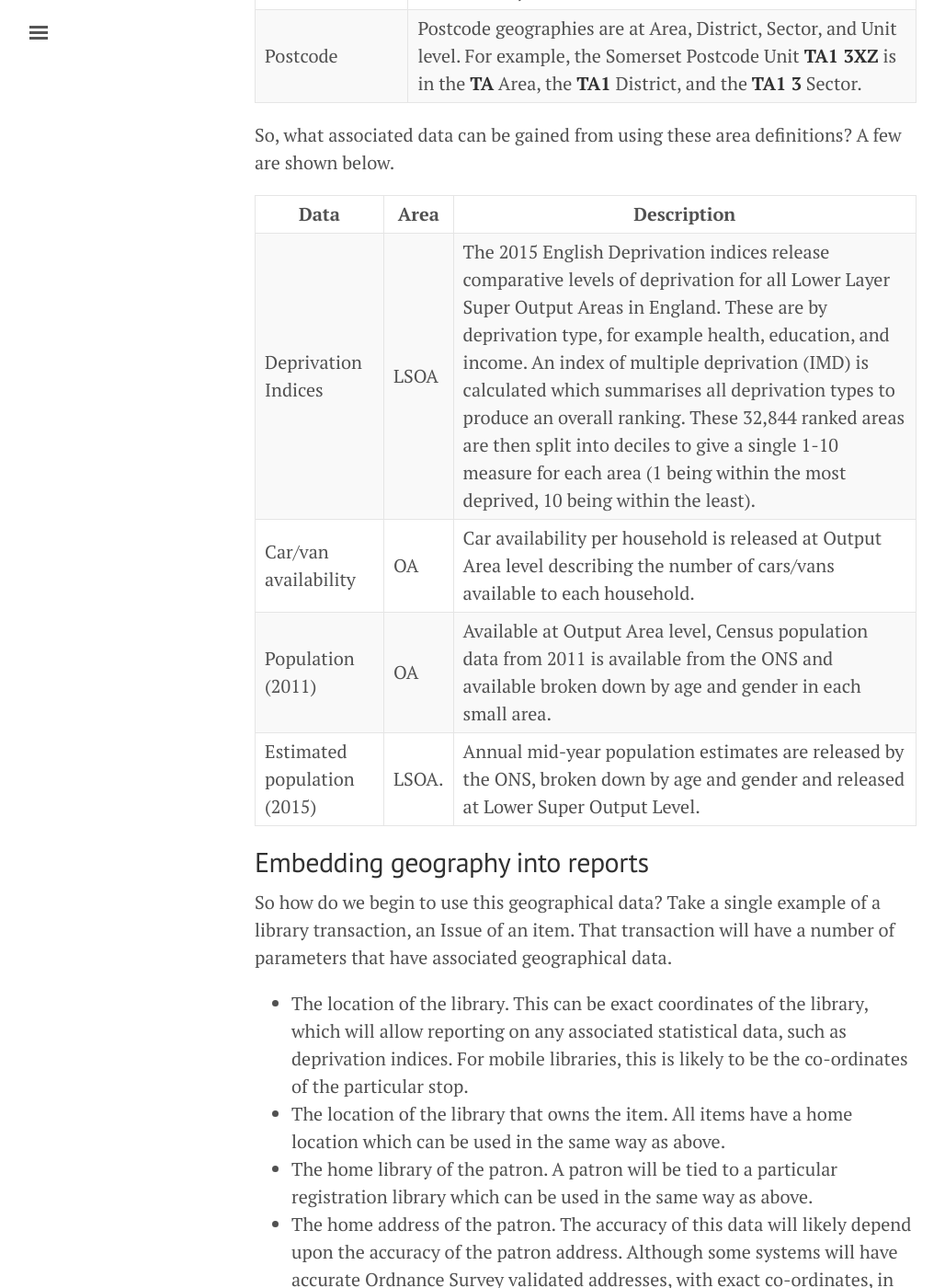
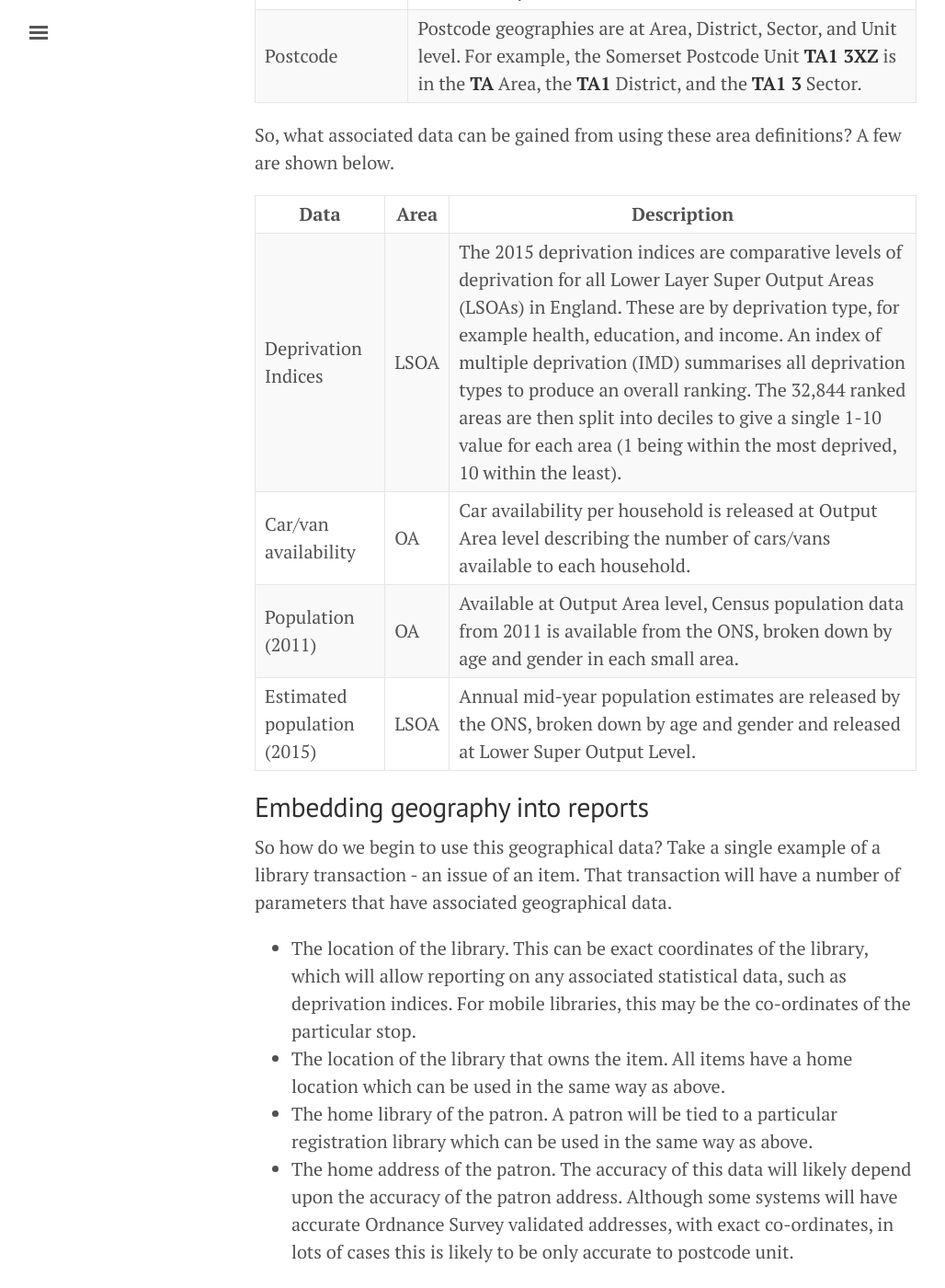
Before and after one commit to LibrariesWest/librarieswest.github.io, a Jekyll site: the page built from _posts/2016-11-21-reporting-geography.md, in a window 1280 px wide and 1400 px high, scrolled down 2696 px. Shown: the whole window at 92% size, without its empty margins (3-1031 px from the left). Built offline with Jekyll 4.4.1, drawn with Linux system fonts in a browser that asks for light colours; some of the changed text lies outside the part shown.

Commit message:
Update to geography post

```diff
--- a/_posts/2016-11-21-reporting-geography.md
+++ b/_posts/2016-11-21-reporting-geography.md
@@ -8,7 +8,7 @@ LibrariesWest is a consortium of 7 library services: Bath and North East Somerse
 
 ## LibrariesWest authority types
 
-Not only are these different local authorities, but they are different authority **types**, with very different geographical size, population, and demographics.  LibrariesWest is made up of 2 County Councils and 5 Unitary Authorities.
+Not only are these different local authorities, but they are different authority **types**, with very different size, population, and demographics.  LibrariesWest is made up of 2 County Councils and 5 Unitary Authorities.
 
 | Authority | Type | Population | Area (hectares) |
 | --------- | ---- | ---------- | --------------- |
@@ -45,20 +45,20 @@ So, what associated data can be gained from using these area definitions? A few
 
 | Data | Area | Description |
 | ---- | ---- | ----------- |
-| Deprivation Indices | LSOA | The 2015 English Deprivation indices release comparative levels of deprivation for all Lower Layer Super Output Areas in England.  These are by deprivation type, for example health, education, and income.  An index of multiple deprivation (IMD) is calculated which summarises all deprivation types to produce an overall ranking.  These 32,844 ranked areas are then split into deciles to give a single 1-10 measure for each area (1 being within the most deprived, 10 being within the least). |
+| Deprivation Indices | LSOA | The 2015 deprivation indices are comparative levels of deprivation for all Lower Layer Super Output Areas (LSOAs) in England.  These are by deprivation type, for example health, education, and income.  An index of multiple deprivation (IMD) summarises all deprivation types to produce an overall ranking.  The 32,844 ranked areas are then split into deciles to give a single 1-10 value for each area (1 being within the most deprived, 10 within the least). |
 | Car/van availability | OA | Car availability per household is released at Output Area level describing the number of cars/vans available to each household. |
-| Population (2011) | OA | Available at Output Area level, Census population data from 2011 is available from the ONS and available broken down by age and gender in each small area. |
-| Estimated population (2015) | LSOA. | Annual mid-year population estimates are released by the ONS, broken down by age and gender and released at Lower Super Output Level. |
+| Population (2011) | OA | Available at Output Area level, Census population data from 2011 is available from the ONS, broken down by age and gender in each small area. |
+| Estimated population (2015) | LSOA | Annual mid-year population estimates are released by the ONS, broken down by age and gender and released at Lower Super Output Level. |
 
 ## Embedding geography into reports
 
-So how do we begin to use this geographical data?  Take a single example of a library transaction, an Issue of an item.  That transaction will have a number of parameters that have associated geographical data.
+So how do we begin to use this geographical data?  Take a single example of a library transaction  - an issue of an item.  That transaction will have a number of parameters that have associated geographical data.
 
-- The location of the library.  This can be exact coordinates of the library, which will allow reporting on any associated statistical data, such as deprivation indices.  For mobile libraries, this is likely to be the co-ordinates of the particular stop.
+- The location of the library.  This can be exact coordinates of the library, which will allow reporting on any associated statistical data, such as deprivation indices.  For mobile libraries, this may be the co-ordinates of the particular stop.
 - The location of the library that owns the item.  All items have a home location which can be used in the same way as above.
 - The home library of the patron.  A patron will be tied to a particular registration library which can be used in the same way as above.
 - The home address of the patron.  The accuracy of this data will likely depend upon the accuracy of the patron address.  Although some systems will have accurate Ordnance Survey validated addresses, with exact co-ordinates, in lots of cases this is likely to be only accurate to postcode unit.
 
-Therefore for every Issue there are at least 4 associated geographical locations.  The library locations will often be the same location, but can also be distinct, especially in a wide ranging consortium where items move between libraries, and where patrons have a wide variety of libraries to use.
+Therefore for every issue transaction there are at least 4 associated geographical locations.  The library locations will often be the same location, but can also be distinct, especially in a wide ranging consortium where items move between libraries, and where patrons have a wide variety of libraries to use.
 
 With an appropriately structured reporting database, constructing reports that make use of extended geographical data should be fairly straightforward.  Someone asking for a count of issues for each library should be no less of a challenge than asking for issues for each of the output areas in their authority, or postcode districts.  Or a summary of issues by patron address deprivation decile.  It would be powerful to make geographic intelligence part of our day-to-day reporting capability, rather than an exercise that is undertaken every now and then.
```
Also changed, not shown: other parts of _posts/2016-11-21-reporting-geography.md (+2 -2 lines).
